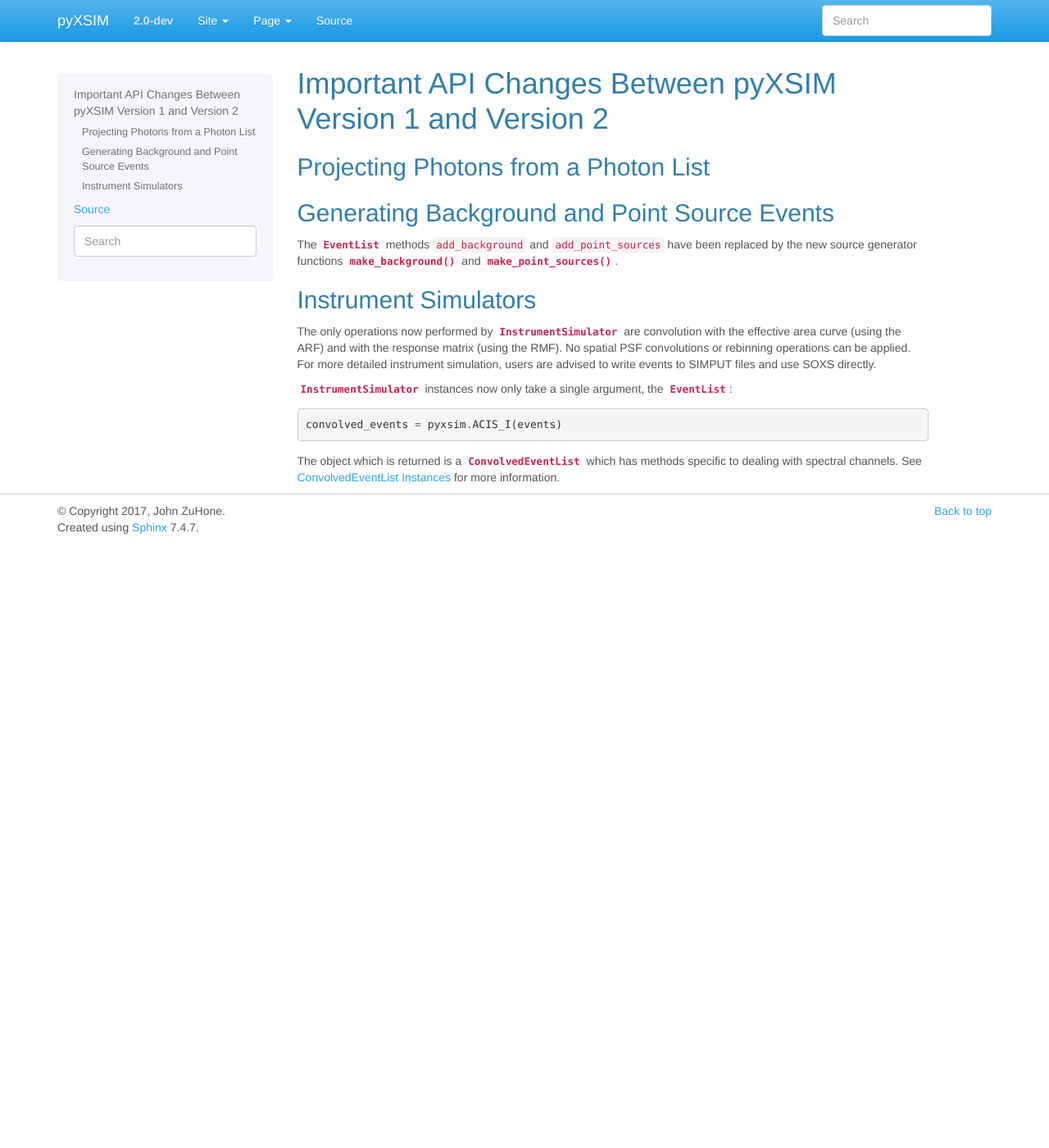
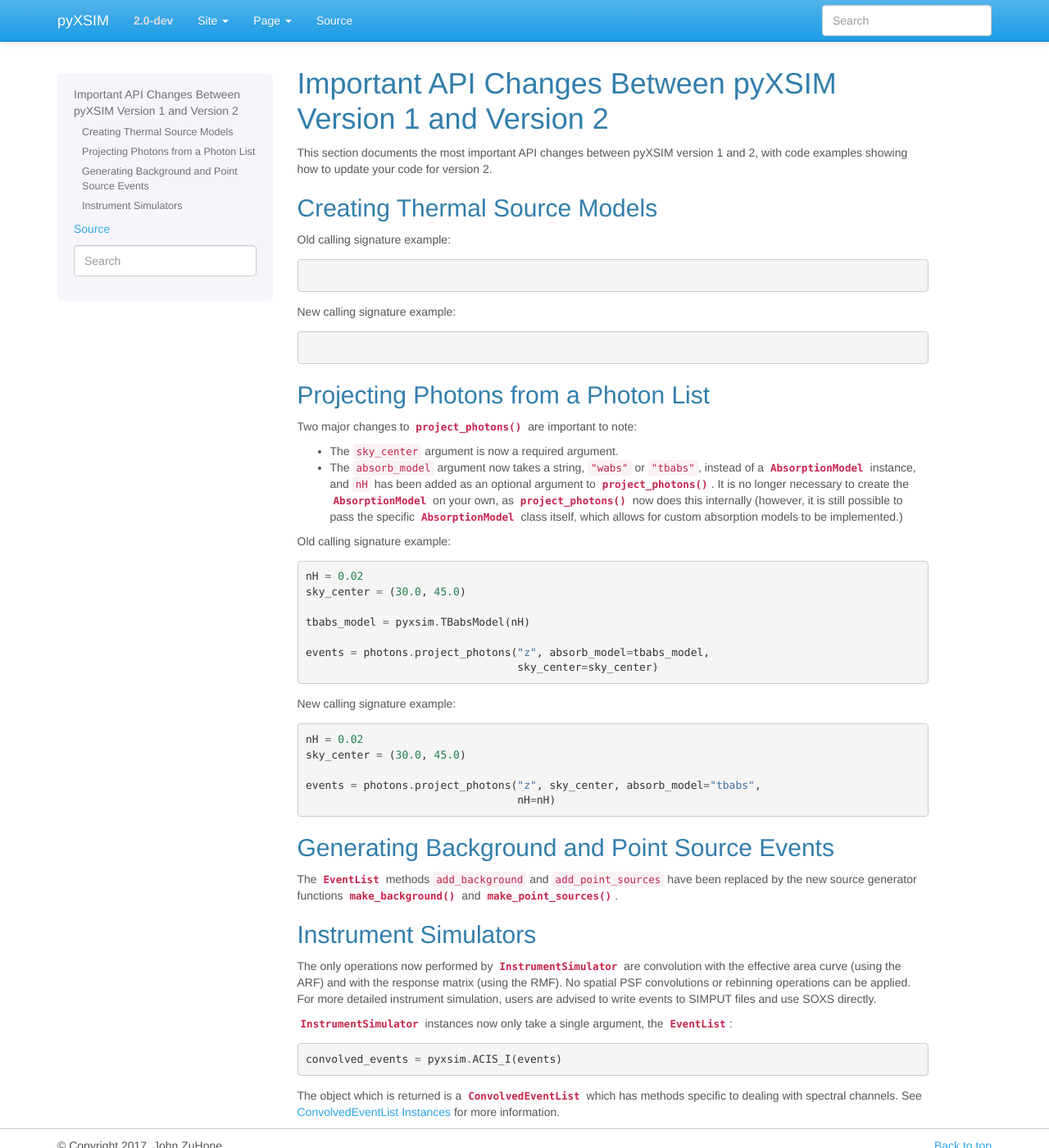
Before and after one commit to jzuhone/pyxsim, a Sphinx documentation site: the page built from doc/source/v1_to_v2.rst, in a window 1280 px wide and 1400 px high. Shown: the whole window at 82% size. Built offline with Sphinx 7.4.7, drawn with Linux system fonts in a browser that asks for light colours; pages that are not in the unit, such as notebooks, are missing from menus.

Commit message:
More API change docs

```diff
--- a/doc/source/v1_to_v2.rst
+++ b/doc/source/v1_to_v2.rst
@@ -3,10 +3,59 @@
 Important API Changes Between pyXSIM Version 1 and Version 2
 ============================================================
 
+This section documents the most important API changes between
+pyXSIM version 1 and 2, with code examples showing how to update
+your code for version 2.
 
+Creating Thermal Source Models
+------------------------------
+
+Old calling signature example:
+
+.. code-block:: python
+
+New calling signature example:
+
+.. code-block:: python
 
 Projecting Photons from a Photon List
 -------------------------------------
+
+Two major changes to :meth:`~pyxsim.PhotonList.project_photons`
+are important to note:
+
+* The ``sky_center`` argument is now a required argument.
+* The ``absorb_model`` argument now takes a string, ``"wabs"`` or
+  ``"tbabs"``, instead of a :class:`~pyxsim.spectral_models.AbsorptionModel`
+  instance, and ``nH`` has been added as an optional argument
+  to :meth:`~pyxsim.PhotonList.project_photons`. It is no longer
+  necessary to create the :class:`~pyxsim.spectral_models.AbsorptionModel`
+  on your own, as :meth:`~pyxsim.PhotonList.project_photons`
+  now does this internally (however, it is still possible to pass
+  the specific :class:`~pyxsim.spectral_models.AbsorptionModel` class
+  itself, which allows for custom absorption models to be implemented.)
+
+Old calling signature example:
+
+.. code-block:: python
+
+    nH = 0.02
+    sky_center = (30.0, 45.0)
+
+    tbabs_model = pyxsim.TBabsModel(nH)
+
+    events = photons.project_photons("z", absorb_model=tbabs_model,
+                                     sky_center=sky_center)
+
+New calling signature example:
+
+.. code-block:: python
+
+    nH = 0.02
+    sky_center = (30.0, 45.0)
+
+    events = photons.project_photons("z", sky_center, absorb_model="tbabs",
+                                     nH=nH)
 
 Generating Background and Point Source Events
 ---------------------------------------------
```
